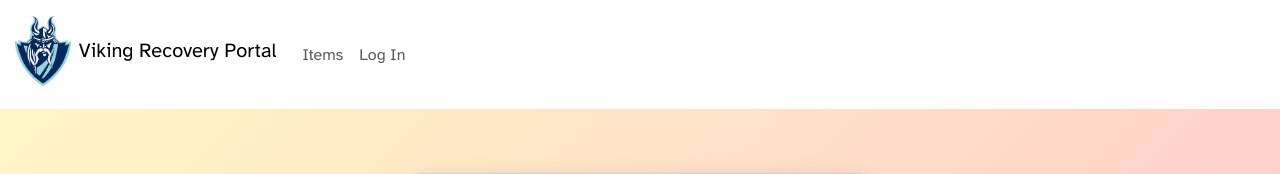
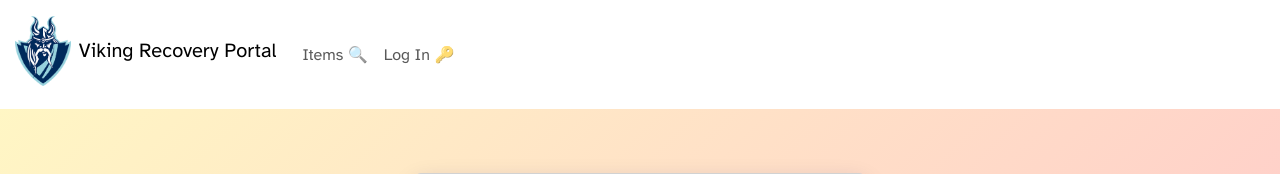
Before and after one commit to ritumaiti2009/CAC_Proj, a Flask app: page / in a window 1280 px wide. Shown: the top 174 px of the page. Run offline with Flask 3, Linux system fonts and the light colour scheme; some web fonts are replaced.

Commit message:
Added emojis

```diff
--- a/templates/layout.html
+++ b/templates/layout.html
@@ -50,11 +50,11 @@
                                 <a class="nav-link" href="/manage_requests">Manage Requests</a>
                                 <a class="nav-link" href="/manage_items">Manage Items</a>
                             {% endif %}
-                            <a class="nav-link" href="/items">Items</a>
+                            <a class="nav-link" href="/items">Items 🔍</a>
                             {% if session.get("user") %}
-                                <a class="nav-link" href="/requests_for">Requests For You</a>
+                                <a class="nav-link" href="/requests_for">Requests For You 📩</a>
                             {% else %}
-                                <a class="nav-link" href="/login">Log In</a>
+                                <a class="nav-link" href="/login">Log In 🔑</a>
                             {% endif %}
                         </div>
                     </div>
@@ -77,22 +77,22 @@
                             <ul class="dropdown-menu dropdown-menu-end">
                                 <li>
                                     <h4>
-                                        <a class="dropdown-item" href="/setting">Settings</a>
+                                        <a class="dropdown-item" href="/setting">Settings ⚙️</a>
                                     </h4>
                                 </li>
                                 <li>
                                     <h4>
-                                        <a class="dropdown-item" href="/items?user_specific=true">Sent Items</a>
+                                        <a class="dropdown-item" href="/items?user_specific=true">Sent Items 🔍</a>
                                     </h4>
                                 </li>
                                 <li>
                                     <h4>
-                                        <a class="dropdown-item" href="/requests">Sent Requests</a>
+                                        <a class="dropdown-item" href="/requests">Sent Requests 📩</a>
                                     </h4>
                                 </li>
                                 <li>
                                     <h4>
-                                        <a class="dropdown-item" href="/logout">Log Out</a>
+                                        <a class="dropdown-item" href="/logout">Log Out 🚪</a>
                                     </h4>
                                 </li>
                             </ul>
```
